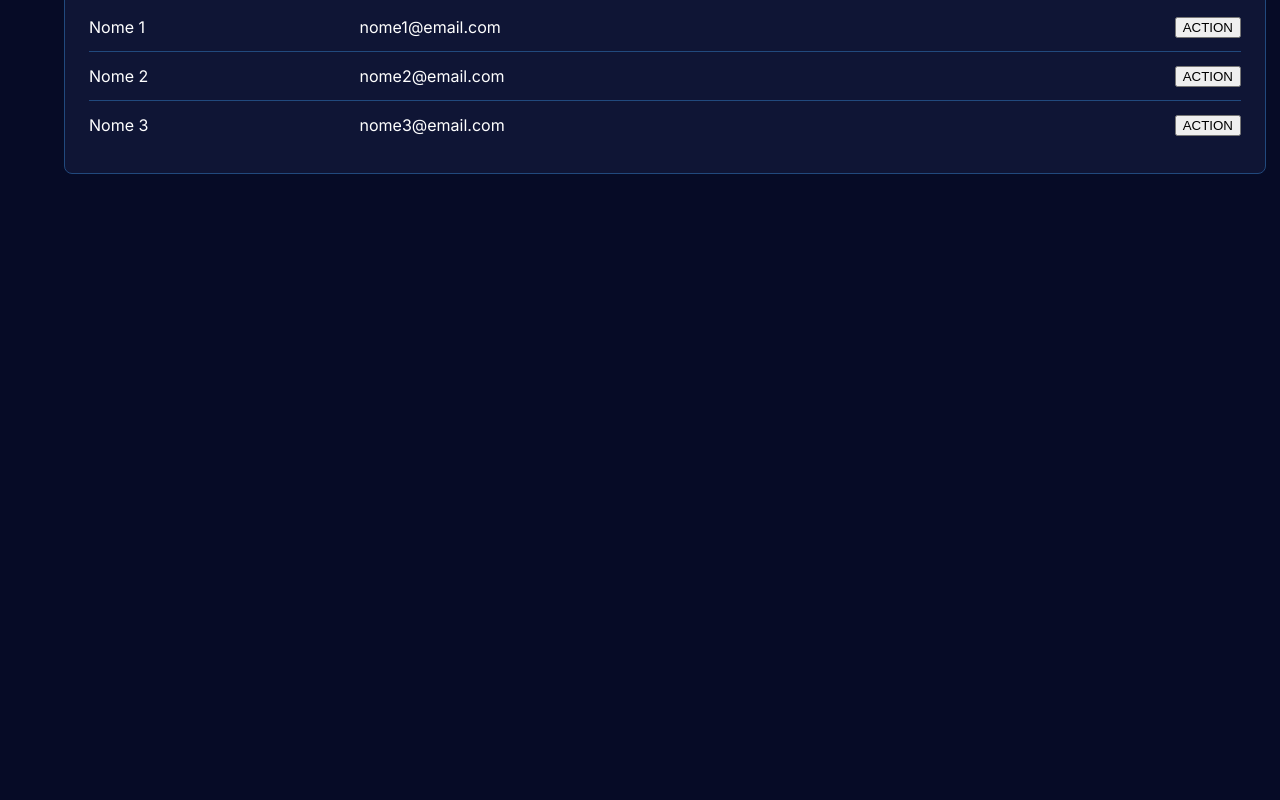
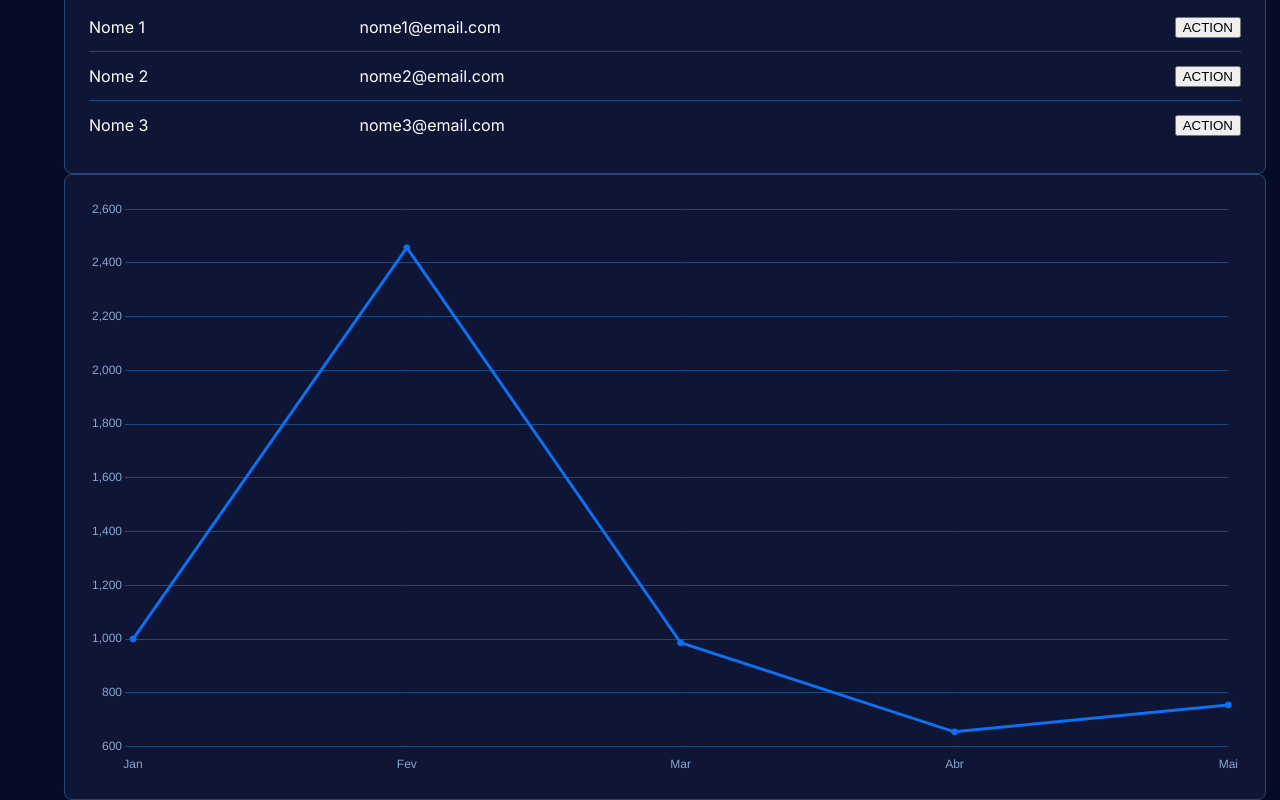
Before and after one commit to DieAllPies/dnc-sales-dashboard-dennis, a React (Vite) app: page /home in a window 1280 px wide. Shown: the part 508-1308 px from the top of the page. Before the commit the page ends 800 px from the top, so only its background shows below. Built offline with nearby package versions, Linux system fonts and the light colour scheme.

Commit message:
Feat: Chart component

```diff
--- a/package.json
+++ b/package.json
@@ -14,7 +14,9 @@
     "@emotion/styled": "^11.14.0",
     "@mui/material": "^7.1.1",
     "@types/styled-components": "^5.1.34",
+    "chart.js": "^4.4.9",
     "react": "^19.1.0",
+    "react-chartjs-2": "^5.3.0",
     "react-dom": "^19.1.0",
     "react-router-dom": "^7.6.1",
     "styled-components": "^6.1.18"
--- /dev/null
+++ b/src/components/CustomChart.tsx
@@ -0,0 +1,81 @@
+import { useTheme } from 'styled-components'
+import {
+  Chart as ChartJS,
+  CategoryScale,
+  LinearScale,
+  BarElement,
+  PointElement,
+  LineElement,
+  Title,
+  Tooltip,
+  Legend,
+} from 'chart.js'
+import { Line } from 'react-chartjs-2'
+import { Bar } from 'react-chartjs-2'
+import type { CustomChartProps } from '@/types/customChart'
+
+ChartJS.register(
+  CategoryScale,
+  LinearScale,
+  BarElement,
+  PointElement,
+  LineElement,
+  Title,
+  Tooltip,
+  Legend
+)
+
+function CustomChart(props: CustomChartProps) {
+  const { data, labels, type } = props
+  const theme = useTheme()
+  const options = {
+    responsive: true,
+    scaleShowVerticalLines: false,
+    scales: {
+      x: {
+        border: {
+          display: false,
+        },
+        grid: {
+          display: false,
+        },
+        ticks: {
+          color: theme.typographies.subtitle,
+        },
+      },
+      y: {
+        border: {
+          display: false,
+        },
+        grid: {
+          color: theme.appDefaultStroke,
+        },
+        ticks: {
+          color: theme.typographies.subtitle,
+        },
+      },
+    },
+    plugins: {
+      legend: {
+        display: false,
+      },
+    },
+  }
+  const chartData = {
+    labels,
+    datasets: [
+      {
+        data: data,
+        borderColor: 'rgb(12, 112, 242)',
+        backgroundColor: 'rgb(12, 112, 242)',
+      },
+    ],
+  }
+  return type === 'bar' ? (
+    <Bar options={options} data={chartData} />
+  ) : (
+    <Line options={options} data={chartData} />
+  )
+}
+
+export default CustomChart
--- a/src/components/index.ts
+++ b/src/components/index.ts
@@ -1,4 +1,5 @@
 export { default as AvatarsList } from './AvatarsList'
+export { default as CustomChart } from './CustomChart'
 export { default as CustomTable } from './CustomTable'
 export { default as FormComponent } from './FormComponent'
 export { default as Header } from './Header'
--- a/src/pages/Home.tsx
+++ b/src/pages/Home.tsx
@@ -1,4 +1,10 @@
-import { AvatarsList, CardComponent, CustomTable, Header } from '@/components'
+import {
+  AvatarsList,
+  CardComponent,
+  CustomChart,
+  CustomTable,
+  Header,
+} from '@/components'
 import { Container } from '@mui/material'
 import { currencyConverter } from '@/utils'
 
@@ -56,6 +62,13 @@
             rows={mockTableData.rows}
           />
         </CardComponent>
+        <CardComponent>
+          <CustomChart
+            labels={['Jan', 'Fev', 'Mar', 'Abr', 'Mai']}
+            data={[1000.12, 2456.54, 986.32, 654.89, 754.89, 654.89]}
+            type="type" // "type" or "bar" for some reason, no "line" option
+          />
+        </CardComponent>
       </Container>
     </>
   )
--- a/src/pages/Leads.tsx
+++ b/src/pages/Leads.tsx
@@ -1,6 +1,8 @@
+import { Header } from '@/components'
 function Leads() {
   return (
     <>
+      <Header />
       <h1>Leads</h1>
     </>
   )
--- /dev/null
+++ b/src/types/customChart.d.ts
@@ -0,0 +1,5 @@
+export interface CustomChartProps {
+  labels: string[]
+  data: number[]
+  type: 'type' | 'bar'
+}
```
Also changed, not shown: 1 other file (tests, documents, lock files or other folders).
